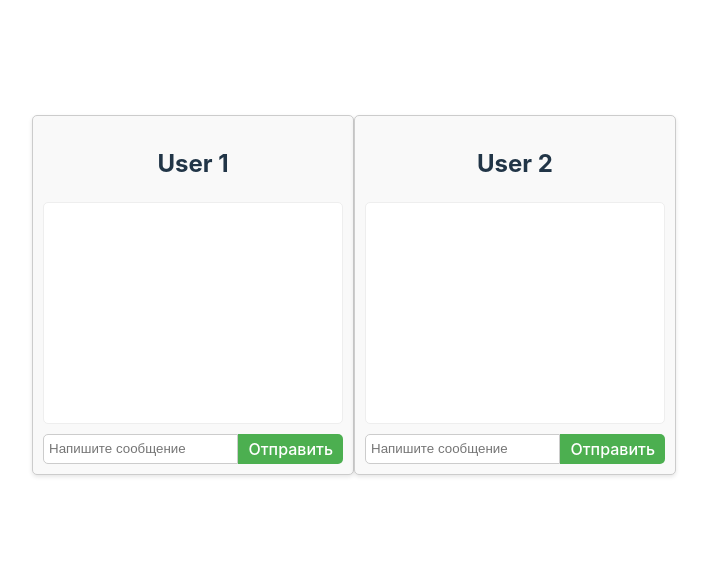
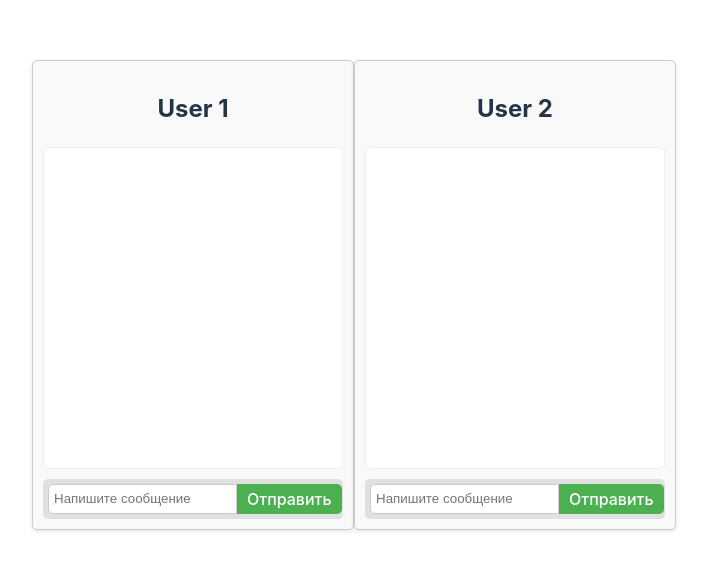
Before and after one commit to anastaciach/vue-chat-test-task, a Vue app in the folder vue-chat-test-task/: page / in a window 1280 px wide. Shown: the part 105-676 px from the top of the page, without its empty margins (286-993 px from the left). Built offline with nearby package versions, Linux system fonts and the light colour scheme.

Commit message:
refactor:change the type of message sending time

```diff
--- a/vue-chat-test-task/src/components/ChatWindow.vue
+++ b/vue-chat-test-task/src/components/ChatWindow.vue
@@ -9,7 +9,7 @@
       >
         <div class="message-content">
           <strong>{{ msg.user }}:</strong> {{ msg.message }}
-          <small>{{ msg.timestamp }}</small>
+          <small class="timestamp">{{ msg.timestamp }}</small>
         </div>
       </div>
     </div>
@@ -57,7 +57,7 @@ const sendMessage = () => {
 }
 
 .message-list {
-  height: 200px;
+  height: 300px;
   overflow-y: auto;
   margin-bottom: 10px;
   border: 1px solid #eee;
@@ -85,6 +85,18 @@ const sendMessage = () => {
 }
 .input-container {
   display: flex;
+  padding: 5px;
+  border-radius: 5px;
+  background-color: #e0e0e0;
+}
+.message.self .message-content {
+  background-color: #dcf8c6;
+}
+.timestamp {
+  display: block;
+  font-size: 10px;
+  margin-top: 2px;
+  color: #777;
 }
 input {
   flex: 1;
```
